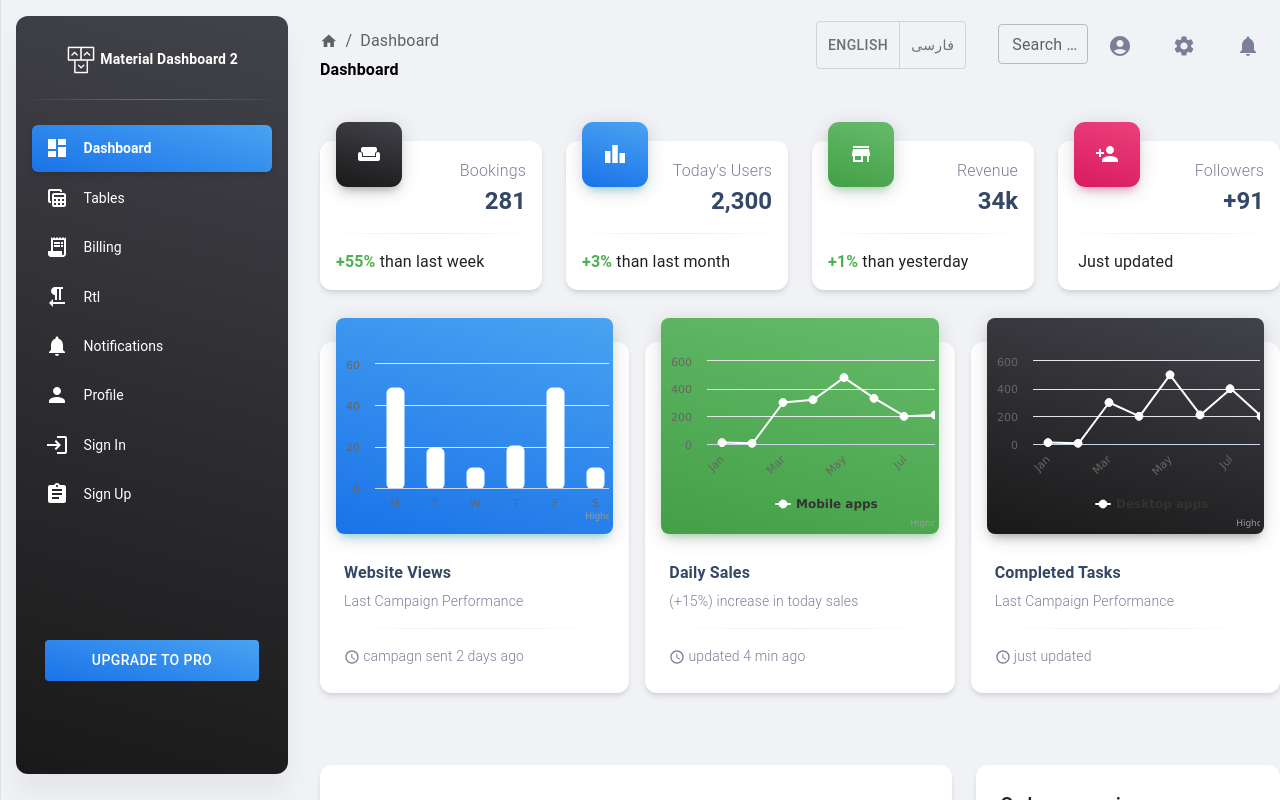
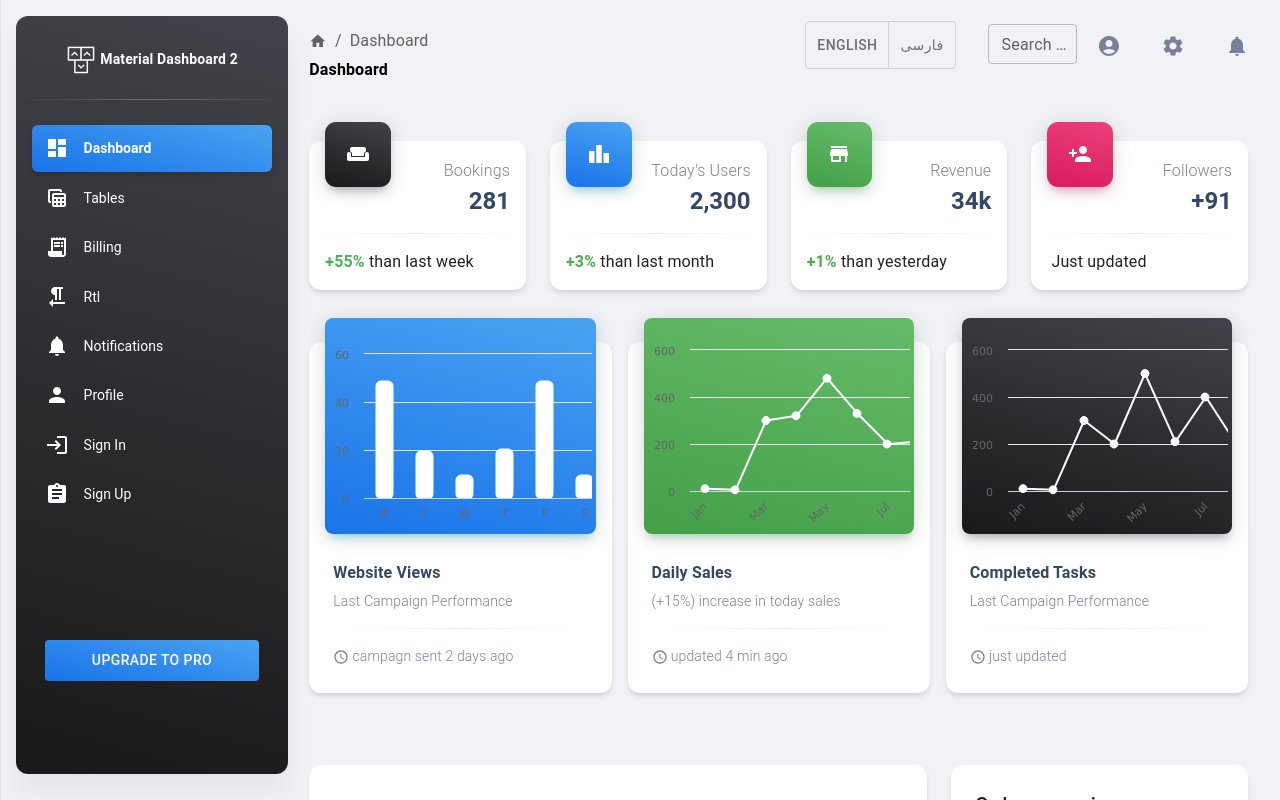
Before and after one commit to shayan-hamidi/dashboard-nodin-soft, a React (Create React App) app in the folder weather-dashboard/: page / in a window 1280 px wide. Shown: the top 800 px of the page. Built offline with nearby package versions, Linux system fonts and the light colour scheme.

Commit message:
tooltip statistics

```diff
--- a/weather-dashboard/src/App.css
+++ b/weather-dashboard/src/App.css
@@ -6,6 +6,7 @@
 body {
   font-family: Roboto, Helvetica, Arial, sans-serif;
   background-color: rgb(240, 242, 245);
+  overflow-x: hidden;
 }
 thead tr th div {
   position: relative;
@@ -65,8 +66,13 @@ tbody tr td {
   fill: white;
 }
 .highcharts-tooltip-box {
-  fill: black;
   fill-opacity: 0.3;
   stroke-width: 0;
   color: white;
 }
+.highcharts-legend-item rect{
+  display:none;
+}
+.highcharts-legend-item path {
+    display: none;
+}
--- a/weather-dashboard/src/App.js
+++ b/weather-dashboard/src/App.js
@@ -19,10 +19,10 @@ function App() {
       justify="center"
       sx={{ display: "flex", flexDirection: "row" }}
     >
-      <Grid item lg={3}>
+      <Grid item lg={2.9}>
         <DashboardToolbar drawerDir={drawerDir} />
       </Grid>
-      <Grid xs={12} lg={9} item>
+      <Grid xs={12} lg={8.8} item>
         <Box
           sx={{
             display: "flex",
--- a/weather-dashboard/src/components/Dashboardstatistics/CompletedTasksStatistic.jsx
+++ b/weather-dashboard/src/components/Dashboardstatistics/CompletedTasksStatistic.jsx
@@ -8,10 +8,11 @@ const CompletedTasksStatic = () => {
   const options = {
     chart: {
       backgroundColor: "transparent",
-      height: 180,
+      height: 200,
       width: 330,
       style: {
-        marginTop: "15",
+        marginTop: "13",
+        marginRight: "5",
         height: "240",
       },
     },
@@ -36,13 +37,50 @@ const CompletedTasksStatic = () => {
     },
 
     xAxis: {
-      categories: ['Jan', 'Feb', 'Mar', 'Apr', 'May', 'Jun', 'Jul', 'Aug', 'Sep', 'Oct', 'Nov', 'Dec']
+      categories: [
+        "Jan",
+        "Feb",
+        "Mar",
+        "Apr",
+        "May",
+        "Jun",
+        "Jul",
+        "Aug",
+        "Sep",
+        "Oct",
+        "Nov",
+        "Dec",
+      ],
     },
 
     legend: {
       layout: "vertical",
       align: "right",
       verticalAlign: "middle",
+      showInLegend: false,
+      symbolHeight: 0,
+      symbolWidth: 0,
+      symbolRadius: 0,
+      x: -10,
+      y: 100,
+      borderWidth: 0,
+
+
+
+      labelFormatter: function()
+      {
+          if(this.name!='Series 1')
+          {
+              return this.name;
+          }
+          else
+          {
+              return 'Legend';
+          }
+      }
+    },
+    credits: {
+      enabled: false,
     },
 
     plotOptions: {
--- a/weather-dashboard/src/components/Dashboardstatistics/DailySalesStatistic.jsx
+++ b/weather-dashboard/src/components/Dashboardstatistics/DailySalesStatistic.jsx
@@ -8,10 +8,11 @@ const DailySalesStatistic = () => {
   const options = {
     chart: {
       backgroundColor: "transparent",
-      height: 180,
+      height: 200,
       width: 330,
       style: {
-        marginTop: "15",
+        marginTop: "13",
+        marginRight:"5",
         height: "240",
       },
     },
@@ -51,11 +52,33 @@ const DailySalesStatistic = () => {
         "Dec",
       ],
     },
-
+    credits: {
+      enabled: false,
+    },
     legend: {
       layout: "vertical",
       align: "right",
       verticalAlign: "middle",
+          layout: 'vertical',
+    align: 'right',
+    verticalAlign: 'top',
+    x: -10,
+    y: 100,
+    borderWidth: 0,
+
+
+
+    labelFormatter: function()
+    {
+        if(this.name!='Series 1')
+        {
+            return this.name;
+        }
+        else
+        {
+            return 'Legend';
+        }
+    }
     },
 
     plotOptions: {
@@ -76,7 +99,6 @@ const DailySalesStatistic = () => {
         data: [10, 5, 300, 320, 480, 330, 200, 210, 560],
       },
     ],
-
     responsive: {
       rules: [
         {
--- a/weather-dashboard/src/components/Dashboardstatistics/Dashboardstatistics.jsx
+++ b/weather-dashboard/src/components/Dashboardstatistics/Dashboardstatistics.jsx
@@ -14,13 +14,13 @@ const Dashboardstatistics = () => {
       }}
     >
       <Grid container spacing={2} sx={{ display: "flex" }}>
-        <Grid item xs={12} sm={12} md={6} lg={4}>
+        <Grid item xs={12} sm={12} md={6} lg={4} sx={{maxWidth:"100%"}}>
           <WebsiteViewsStatistic />
         </Grid>
-        <Grid item xs={12} sm={12} md={6} lg={4}>
+        <Grid item xs={12} sm={12} md={6} lg={4} sx={{maxWidth:"100%"}}>
           <DailySalesStatistic />
         </Grid>
-        <Grid item xs={12} sm={12} md={6} lg={4}>
+        <Grid item xs={12} sm={12} md={6} lg={4} sx={{maxWidth:"100%"}}>
           <CompletedTasksStatistic />
         </Grid>
       </Grid>
--- a/weather-dashboard/src/components/Dashboardstatistics/WebsiteViewsStatistic.jsx
+++ b/weather-dashboard/src/components/Dashboardstatistics/WebsiteViewsStatistic.jsx
@@ -9,7 +9,7 @@ const WebsiteViewsStatistic = () => {
     chart: {
       type: "column",
       backgroundColor: "transparent",
-      height: 170,
+      height: 190,
       width: 330,
       style: {
         marginTop: "10",
@@ -30,15 +30,6 @@ const WebsiteViewsStatistic = () => {
       max: 60,
       tickInterval: 20,
     },
-    tooltip: {
-      headerFormat: '<span style="font-size:10px">{point.key}</span><table>',
-      pointFormat:
-        '<tr><td style="color:{series.color};padding:0">{series.name}: </td>' +
-        '<td style="padding:0"><b>{point.y:.1f} mm</b></td></tr>',
-      footerFormat: "</table>",
-      shared: true,
-      useHTML: true,
-    },
     plotOptions: {
       column: {
         pointPadding: 0.15,
@@ -55,6 +46,9 @@ const WebsiteViewsStatistic = () => {
         data: [49, 19.9, 10, 21, 49, 10, 40],
       },
     ],
+    credits: {
+      enabled: false,
+    },
     responsive: {
       rules: [
         {
```
